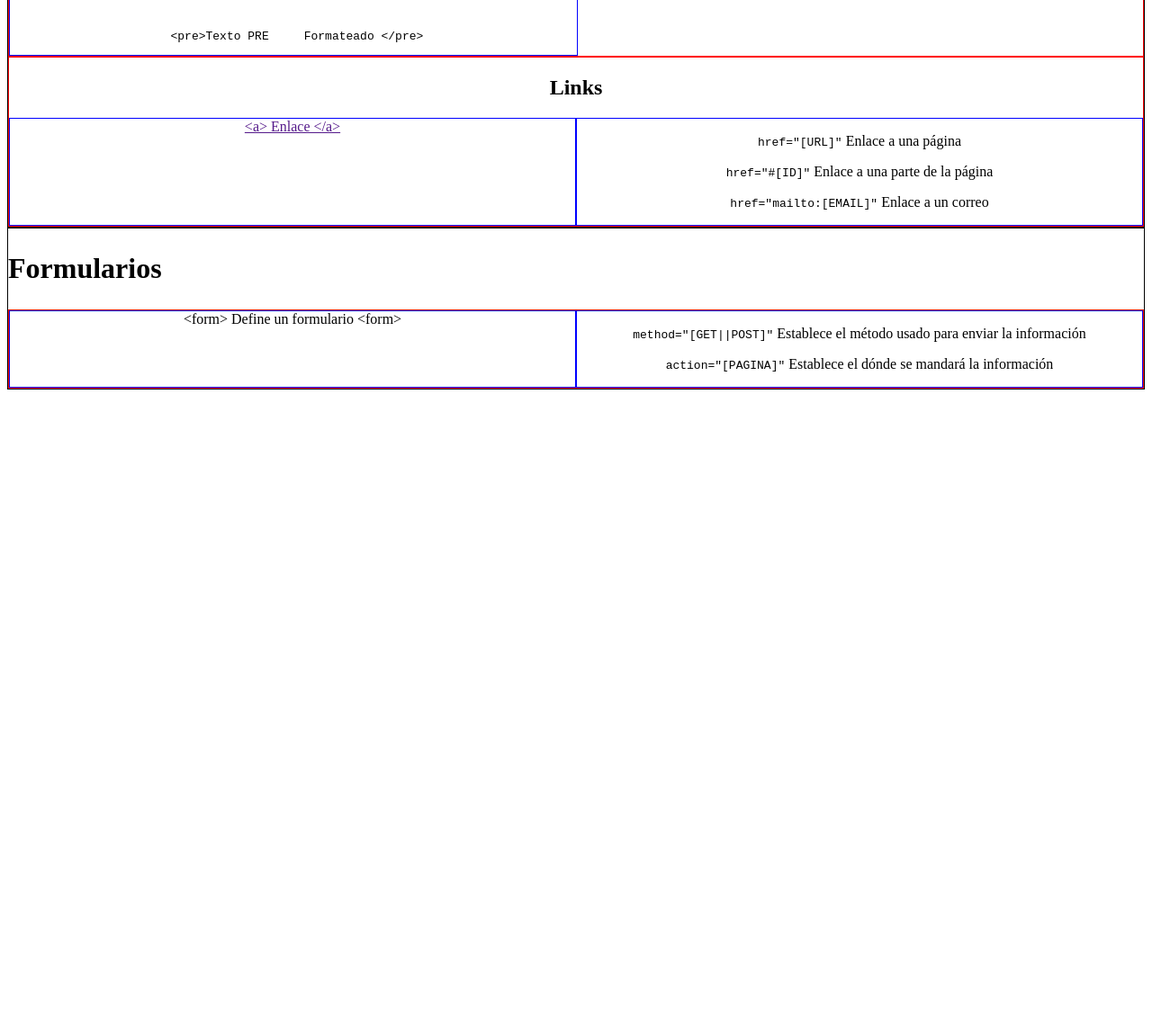
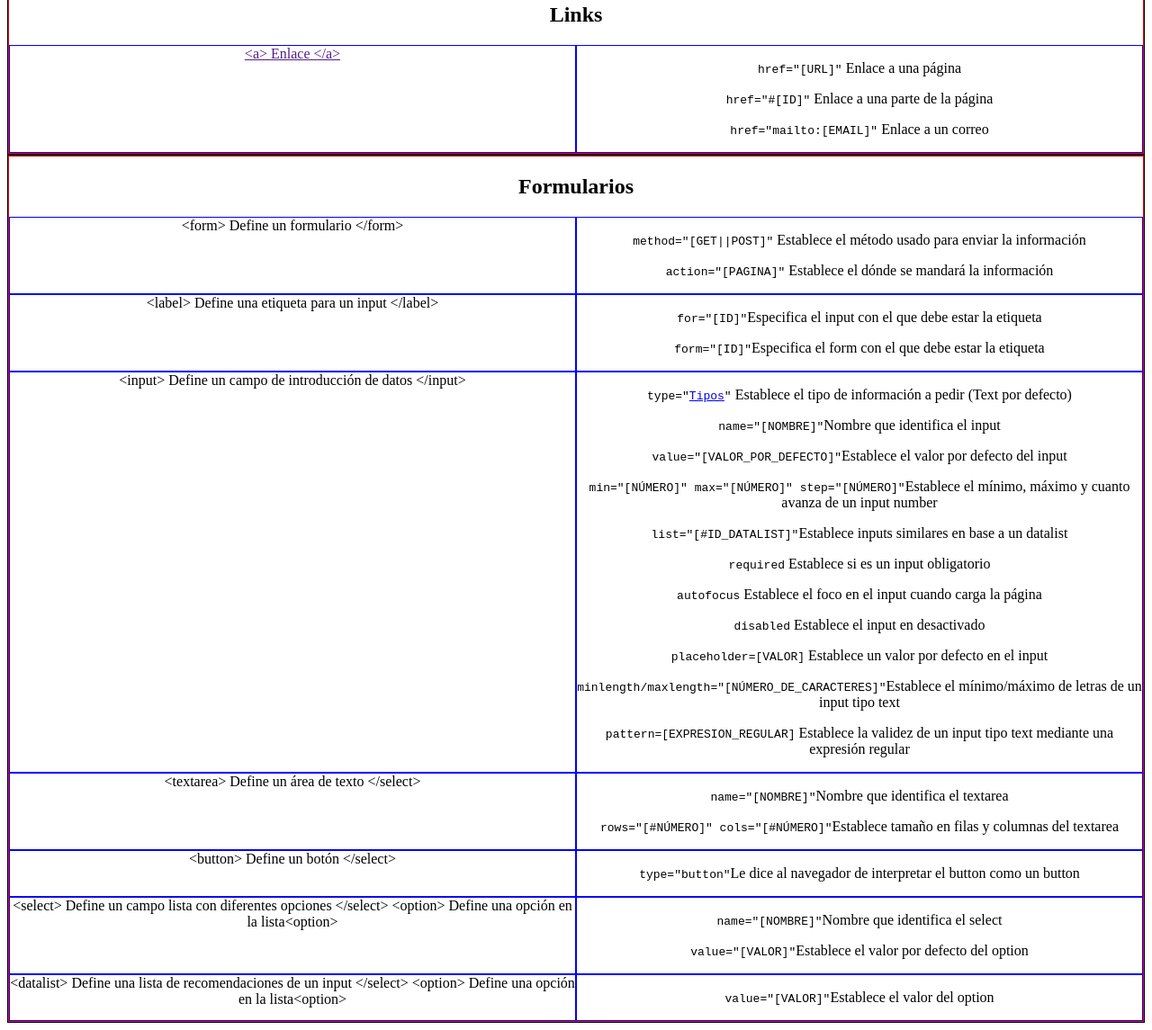
Before and after one commit to ATorada/CheatSheet_HTML5, a plain HTML site: page index.html in a window 1280 px wide. Shown: the part 1467-2612 px from the top of the page at 90% size. Before the commit the page ends 1908 px from the top, so only its background shows below. Drawn offline with Linux system fonts and the light colour scheme.

Commit message:
FEAT - Formularios añadidos

```diff
--- a/index.html
+++ b/index.html
@@ -16,10 +16,10 @@
     </header>
     <main>
         <section>
-            <h1>Elementos Básicos</h1>
+            <h2>Elementos Básicos</h2>
 
             <article>
-                <h1>Estructura</h1>
+                <h2>Estructura</h2>
                 <div class="contenedor">
                     <div class="etiquetas">
                         &lt;!DOCTYPE html&gt; Establece la interpretación del documento en HTML5<br>
@@ -32,7 +32,7 @@
             </article>
         </section>
         <section>
-            <h1>Elementos de texto</h1>
+            <h2>Elementos de texto</h2>
             <article>
                 <h2>Cabeceras</h2>
                 <div class="contenedor">
@@ -93,15 +93,108 @@
             </article>
         </section>
         <section>
-            <h1>Formularios</h1>
             <article>
+                <h2>Formularios</h2>
                 <div class="contenedor">
                     <div class="etiquetas">
-                        &lt;form&gt; Define un formulario &lt;form&gt;
+                        &lt;form&gt; Define un formulario &lt;/form&gt;
                     </div>
                     <div class="atributos">
                         <p><code>method="[GET||POST]"</code> Establece el método usado para enviar la información</p>
                         <p><code>action="[PAGINA]"</code> Establece el dónde se mandará la información</p>
+                    </div>
+                </div>
+                <div class="contenedor">
+                    <div class="etiquetas">
+                        &lt;label&gt; Define una etiqueta para un input &lt;/label&gt;
+                    </div>
+                    <div class="atributos">
+                        <p><code>for="[ID]"</code>Especifica el input con el que debe estar la etiqueta</p>
+                        <p><code>form="[ID]"</code>Especifica el form con el que debe estar la etiqueta</p>
+                    </div>
+                </div>
+                <div class="contenedor">
+                    <div class="etiquetas">
+                        &lt;input&gt; Define un campo de introducción de datos &lt;/input&gt;
+                    </div>
+                    <div class="atributos">
+                        <p><code>type="<a href="https://www.w3schools.com/tags/tag_input.asp">Tipos</a>"</code>
+                            Establece el tipo de información a pedir (Text por defecto)</p>
+                        <!--
+
+                            <input type="button">
+                            <input type="checkbox">
+                            <input type="color">
+                            <input type="date">
+                            <input type="datetime-local">
+                            <input type="email">
+                            <input type="file">
+                            <input type="hidden">
+                            <input type="image">
+                            <input type="month">
+                            <input type="number">
+                            <input type="password">
+                            <input type="radio">
+                            <input type="range">
+                            <input type="reset">
+                            <input type="search">
+                            <input type="submit">
+                            <input type="tel">
+                            <input type="text"> (default value)
+                            <input type="time">
+                            <input type="url">
+                            <input type="week">
+
+                        -->
+                        <p><code>name="[NOMBRE]"</code>Nombre que identifica el input</p>
+                        <p><code>value="[VALOR_POR_DEFECTO]"</code>Establece el valor por defecto del input</p>
+                        <p><code>min="[NÚMERO]" max="[NÚMERO]" step="[NÚMERO]"</code>Establece el mínimo, máximo y
+                            cuanto avanza de un input number</p>
+                        <p><code>list="[#ID_DATALIST]"</code>Establece inputs similares en base a un datalist</p>
+                        <p><code>required</code> Establece si es un input obligatorio</p>
+                        <p><code>autofocus</code> Establece el foco en el input cuando carga la página</p>
+                        <p><code>disabled</code> Establece el input en desactivado</p>
+                        <p><code>placeholder=[VALOR]</code> Establece un valor por defecto en el input</p>
+                        <p><code>minlength/maxlength="[NÚMERO_DE_CARACTERES]"</code>Establece el mínimo/máximo de letras
+                            de un input tipo text</p>
+                        <p><code>pattern=[EXPRESION_REGULAR]</code> Establece la validez de un input tipo text mediante
+                            una expresión regular</p>
+                    </div>
+                </div>
+                <div class="contenedor">
+                    <div class="etiquetas">
+                        &lt;textarea&gt; Define un área de texto &lt;/select&gt;
+                    </div>
+                    <div class="atributos">
+                        <p><code>name="[NOMBRE]"</code>Nombre que identifica el textarea</p>
+                        <p><code>rows="[#NÚMERO]" cols="[#NÚMERO]"</code>Establece tamaño en filas y columnas del textarea</p>
+                    </div>
+                </div>
+                <div class="contenedor">
+                    <div class="etiquetas">
+                        &lt;button&gt; Define un botón &lt;/select&gt;
+                    </div>
+                    <div class="atributos">
+                        <p><code>type="button"</code>Le dice al navegador de interpretar el button como un button</p>
+                    </div>
+                </div>
+                <div class="contenedor">
+                    <div class="etiquetas">
+                        &lt;select&gt; Define un campo lista con diferentes opciones &lt;/select&gt;
+                        &lt;option&gt; Define una opción en la lista&lt;option&gt;
+                    </div>
+                    <div class="atributos">
+                        <p><code>name="[NOMBRE]"</code>Nombre que identifica el select</p>
+                        <p><code>value="[VALOR]"</code>Establece el valor por defecto del option</p>
+                    </div>
+                </div>
+                <div class="contenedor">
+                    <div class="etiquetas">
+                        &lt;datalist&gt; Define una lista de recomendaciones de un input &lt;/select&gt;
+                        &lt;option&gt; Define una opción en la lista&lt;option&gt;
+                    </div>
+                    <div class="atributos">
+                        <p><code>value="[VALOR]"</code>Establece el valor del option</p>
                     </div>
                 </div>
             </article>
--- a/style.css
+++ b/style.css
@@ -13,7 +13,6 @@ section {
 article {
     border: 1px solid red;
     text-align: center;
-
 }
 
 .contenedor {
```
